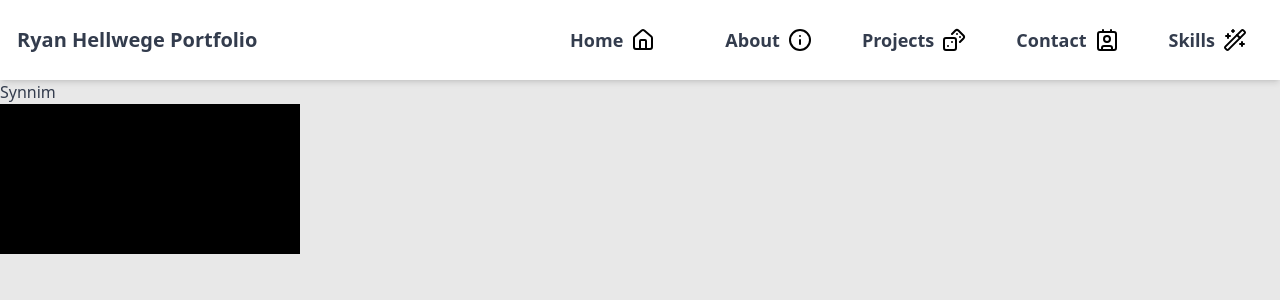
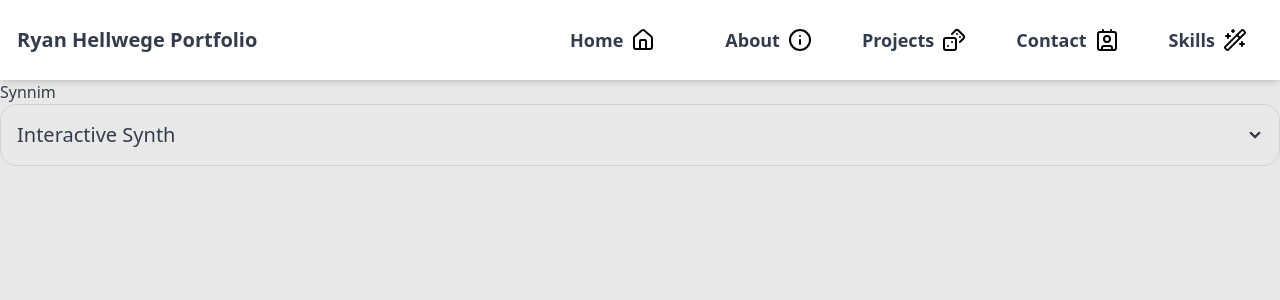
Before and after one commit to rhellwege/Portfolio-CPSC349, a SvelteKit app: page /projects/synnim in a window 1280 px wide. Shown: the top 300 px of the page. Built offline with nearby package versions, Linux system fonts and the light colour scheme; no server answers.

Commit message:
change deployment method

```diff
--- a/docker-compose.yml
+++ b/docker-compose.yml
@@ -7,6 +7,6 @@ services:
       context: .
       dockerfile: Dockerfile
     ports:
-      - "3131:3000"
+      - "3131:4173"
     environment:
       - NODE_ENV=production
--- /dev/null
+++ b/src/lib/components/collapse/Collapse.svelte
@@ -0,0 +1,15 @@
+<script>
+    let { title } = $props();
+</script>
+
+<div
+    tabindex="0"
+    class="collapse collapse-arrow border-base-300 bg-base-200 border"
+>
+    <div class="collapse-title text-xl font-medium">
+        {title}
+    </div>
+    <div class="collapse-content">
+        <div><slot /></div>
+    </div>
+</div>
--- a/src/routes/projects/synnim/+page.svelte
+++ b/src/routes/projects/synnim/+page.svelte
@@ -1,4 +1,5 @@
 <script>
+    import Collapse from "$lib/components/collapse/Collapse.svelte";
 </script>
 
 <svelte:head>
@@ -7,11 +8,17 @@
 
 <h1>Synnim</h1>
 <p></p>
-<iframe
-    title="synnim-wasm"
-    src="/project-media/synnim-wasm/index.html"
-    frameborder="0"
-></iframe>
+<Collapse title="Interactive Synth">
+    <iframe
+        title="synnim-wasm"
+        src="/project-media/synnim-wasm/index.html"
+        frameborder="0"
+    ></iframe>
+</Collapse>
 
 <style>
+    iframe {
+        width: 100%;
+        height: 100%;
+    }
 </style>
--- a/static/project-media/synnim-wasm/index.html
+++ b/static/project-media/synnim-wasm/index.html
@@ -76,6 +76,6 @@
                 })()
             };
         </script>
-        <script async type="text/javascript" src="/project-media/synnim-wasm/index.js"></script>
+        <script async type="text/javascript" src="index.js"></script>
     </body>
 </html>
```
Also changed, not shown: 1 other file (tests, documents, lock files or other folders).
